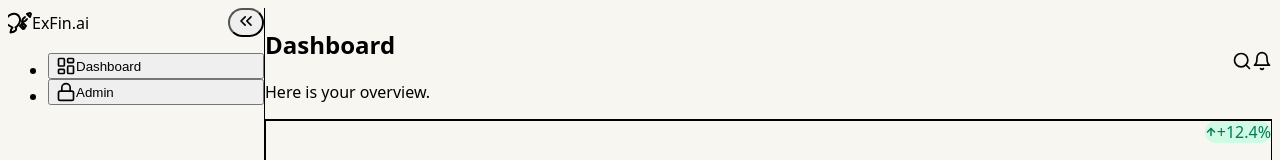
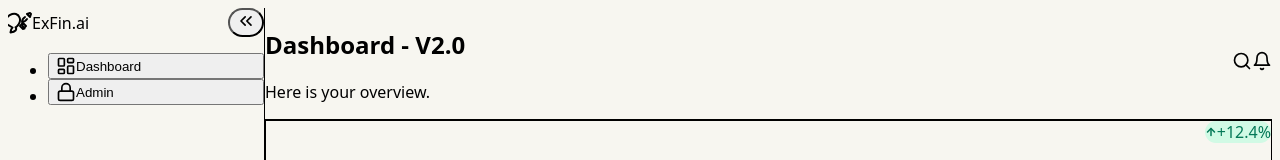
Before and after one commit to frazert8/exfin-frontend, a React (Vite) app: page / in a window 1280 px wide. Shown: the top 160 px of the page. Built offline with nearby package versions, Linux system fonts and the light colour scheme; no server answers; the database is empty; the HTML template or start-up script is replaced by a standard one.

Commit message:
Update dashboard layout and database schema

```diff
--- a/src/App.jsx
+++ b/src/App.jsx
@@ -74,7 +74,7 @@ const App = () => {
       <div className="flex-1 flex flex-col h-screen overflow-hidden">
         <header className="h-20 bg-white/80 backdrop-blur-sm border-b border-gray-200 px-10 flex items-center justify-between flex-shrink-0">
           <div>
-            <h2 className="text-2xl font-bold text-datarails-midnight capitalize">{view}</h2>
+            <h2 className="text-2xl font-bold text-datarails-midnight capitalize">{view} - v2.0</h2>
             <p className="text-gray-500 text-sm">Here is your overview.</p>
           </div>
           <div className="flex items-center gap-4">
```
